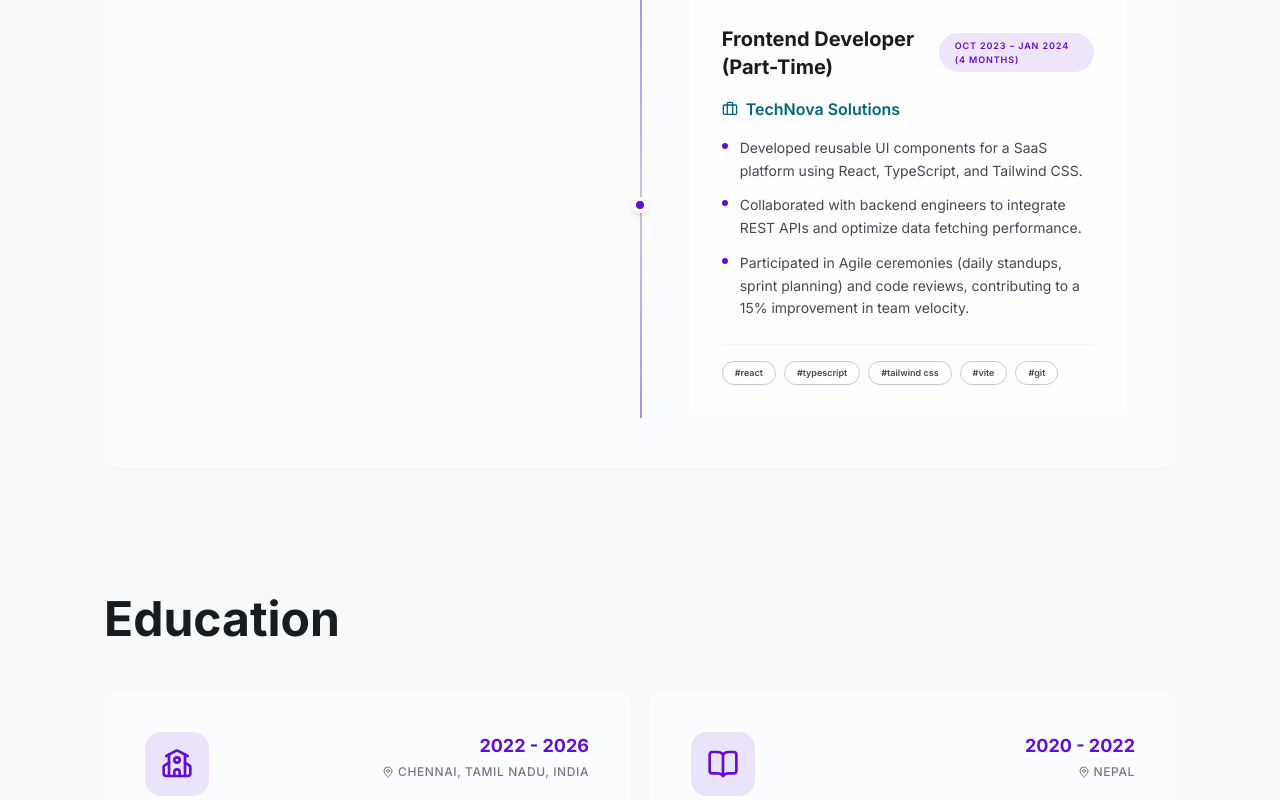
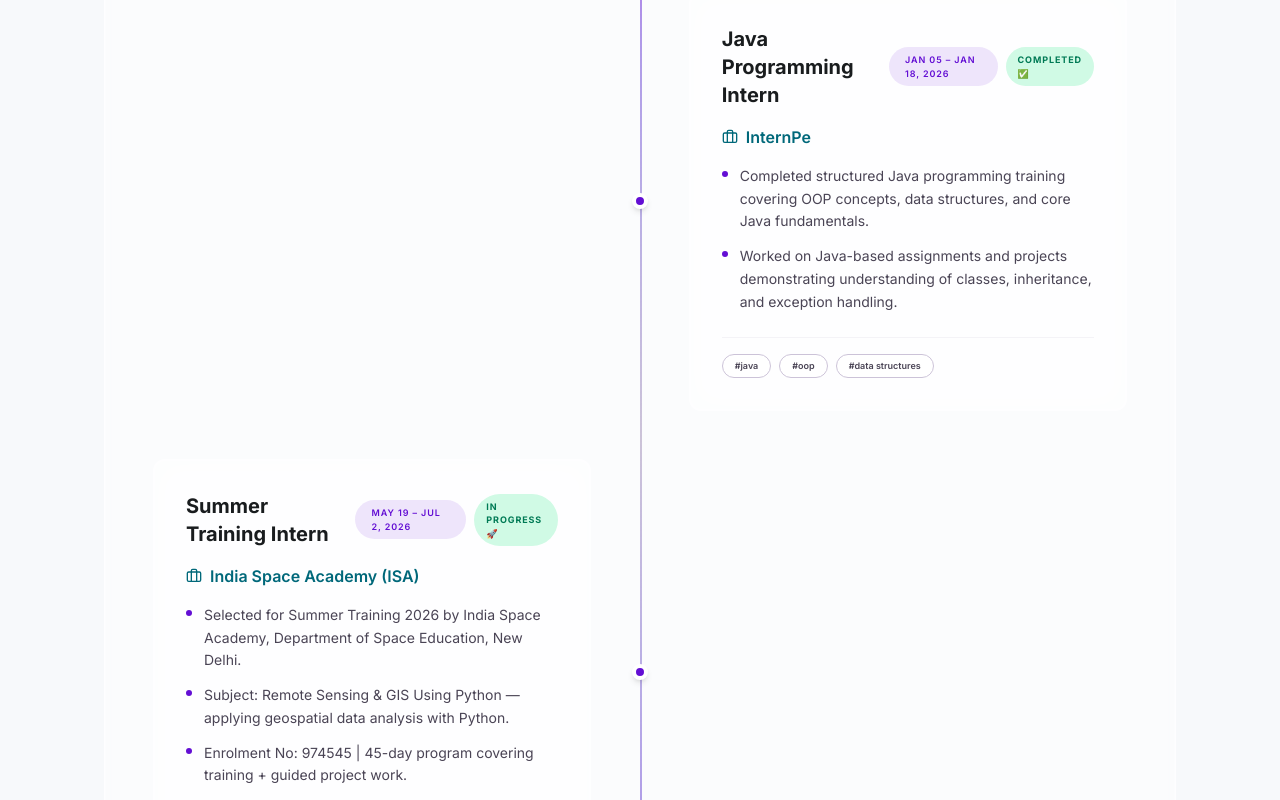
Before and after one commit to shivam499-pro/PORTFOLIO-2026, a React (Vite) app: page / in a window 1280 px wide. Shown: the part 5680-6480 px from the top of the page. Built offline with nearby package versions, Linux system fonts and the light colour scheme.

Commit message:
feat: fix the certification withe thr real event and certificate

```diff
--- a/src/components/Experience.jsx
+++ b/src/components/Experience.jsx
@@ -28,9 +28,8 @@
                 whileInView={{ opacity: 1, x: 0 }}
                 viewport={{ once: true }}
                 transition={{ duration: 0.6 }}
-                className={`relative flex items-center justify-between md:justify-normal gap-8 ${
-                  index % 2 === 0 ? 'md:flex-row-reverse' : 'md:flex-row'
-                }`}
+                className={`relative flex items-center justify-between md:justify-normal gap-8 ${index % 2 === 0 ? 'md:flex-row-reverse' : 'md:flex-row'
+                  }`}
               >
                 {/* Dot */}
                 <div className="absolute left-0 md:left-1/2 w-4 h-4 rounded-full bg-primary border-4 border-white shadow-md md:-translate-x-1/2 z-10 hidden md:block" />
@@ -39,6 +38,11 @@
                   <div className="flex flex-col sm:flex-row sm:items-center justify-between mb-4 gap-2">
                     <h3 className="text-xl font-bold text-on-surface">{exp.title}</h3>
                     <span className="pill bg-primary/10 text-primary border-none py-1.5 px-4 text-[9px]">{exp.period}</span>
+                    {exp.badge && (
+                      <span className="pill bg-emerald-100 text-emerald-700 border-none py-1.5 px-3 text-[9px] font-bold">
+                        {exp.badge}
+                      </span>
+                    )}
                   </div>
 
                   <div className="flex items-center gap-2 mb-4 text-secondary font-semibold">
--- a/src/data/experience.js
+++ b/src/data/experience.js
@@ -1,33 +1,39 @@
-// Experience section — currently empty (no internships yet)
-// TODO: Add real internship data when available using the structure below:
-// {
-//   title: "Role Title",
-//   company: "Company Name",
-//   period: "Mon YYYY - Mon YYYY",
-//   description: ["Achievement 1", "Achievement 2", "Achievement 3"],
-//   tags: ["Tech1", "Tech2"],
-//   type: "work"
-// }
-
 export const experience = [
   {
     id: 1,
-    title: "Frontend Developer (Part-Time)",
-    company: "TechNova Solutions",
-    period: "Oct 2023 – Jan 2024 (4 months)",
+    title: "Java Programming Intern",
+    company: "InternPe",
+    companyUrl: "https://www.internpe.in",
+    period: "Jan 05 – Jan 18, 2026",
     location: "Remote",
     description: [
-      "Developed reusable UI components for a SaaS platform using React, TypeScript, and Tailwind CSS.",
-      "Collaborated with backend engineers to integrate REST APIs and optimize data fetching performance.",
-      "Participated in Agile ceremonies (daily standups, sprint planning) and code reviews, contributing to a 15% improvement in team velocity.",
+      "Completed structured Java programming training covering OOP concepts, data structures, and core Java fundamentals.",
+      "Worked on Java-based assignments and projects demonstrating understanding of classes, inheritance, and exception handling.",
     ],
-    techStack: ["React", "TypeScript", "Tailwind CSS", "Vite", "Git"],
+    techStack: ["Java", "OOP", "Data Structures"],
     type: "work",
     color: "primary",
-    badge: "Part-Time",
+    badge: "Completed ✅",
+    certificateId: "IPI#71079",
+  },
+  {
+    id: 2,
+    title: "Summer Training Intern",
+    company: "India Space Academy (ISA)",
+    companyUrl: "https://www.isa.ac.in",
+    period: "May 19 – Jul 2, 2026",
+    location: "Online",
+    description: [
+      "Selected for Summer Training 2026 by India Space Academy, Department of Space Education, New Delhi.",
+      "Subject: Remote Sensing & GIS Using Python — applying geospatial data analysis with Python.",
+      "Enrolment No: 974545 | 45-day program covering training + guided project work.",
+    ],
+    techStack: ["Python", "GIS", "Remote Sensing", "Geospatial Analysis"],
+    type: "work",
+    color: "secondary",
+    badge: "In Progress 🚀",
   },
 ];
-
 
 export const education = [
   {
@@ -38,6 +44,7 @@
     icon: "School",
     score: "7.95 / 10",
     location: "Chennai, Tamil Nadu, India",
+    current: true,
   },
   {
     degree: "Higher Secondary Education (+2)",
@@ -47,6 +54,7 @@
     icon: "BookOpen",
     score: "2.86 GPA",
     location: "Nepal",
+    current: false,
   },
   {
     degree: "Secondary Education (10th)",
@@ -56,5 +64,6 @@
     icon: "GraduationCap",
     score: "3.20 GPA",
     location: "Nepal",
+    current: false,
   },
 ];
--- a/src/data/skills.js
+++ b/src/data/skills.js
@@ -105,24 +105,55 @@
 export const certifications = [
   {
     id: 1,
-    name: "Hackathon Participation Certificate",
-    issuer: "Smart India Hackathon 2025",
+    name: "Smart India Hackathon 2025",
+    issuer: "Ministry of Education, Govt. of India",
     date: "2025",
+    description: "Participation certificate for building AI-powered Cattle Breed Recognition system for Ministry of Fisheries, Animal Husbandry & Dairying.",
     credentialUrl: null,
     icon: "🏆",
     type: "Hackathon",
   },
   {
     id: 2,
+    name: "Java Programming Internship",
+    issuer: "InternPe",
+    date: "Jan 2026",
+    description: "Internship Completion Certificate (CID: IPI#71079) for Java Programming domain.",
+    credentialUrl: "https://www.internpe.in",
+    icon: "💼",
+    type: "Internship",
+  },
+  {
+    id: 3,
+    name: "SRM Hackathon 10.0",
+    issuer: "SRM University, Kattankulathur",
+    date: "2025",
+    description: "Certificate of Participation in Hackathon 10.0 hosted by Team SRM Hackathon, Department of Networking and Communications.",
+    credentialUrl: null,
+    icon: "⚡",
+    type: "Hackathon",
+  },
+  {
+    id: 4,
+    name: "HACK HUSTLE 2.0",
+    issuer: "Saveetha Engineering College, Chennai",
+    date: "April 2026",
+    description: "Certificate of Participation for team Sentinel Squad at Hack Hustle 2.0 conducted by Tech Society, 29-30 April 2026.",
+    credentialUrl: null,
+    icon: "🚀",
+    type: "Hackathon",
+  },
+  {
+    id: 5,
     name: "LinkedIn Learning Course Completion",
     issuer: "LinkedIn",
     date: "2025",
+    description: "Completed professional development course on LinkedIn Learning platform.",
     credentialUrl: "https://www.linkedin.com/in/shivam-jaiswal-425656337",
     icon: "📜",
     type: "Course",
   },
 ];
-
 export const achievements = [
   {
     id: 1,
```
